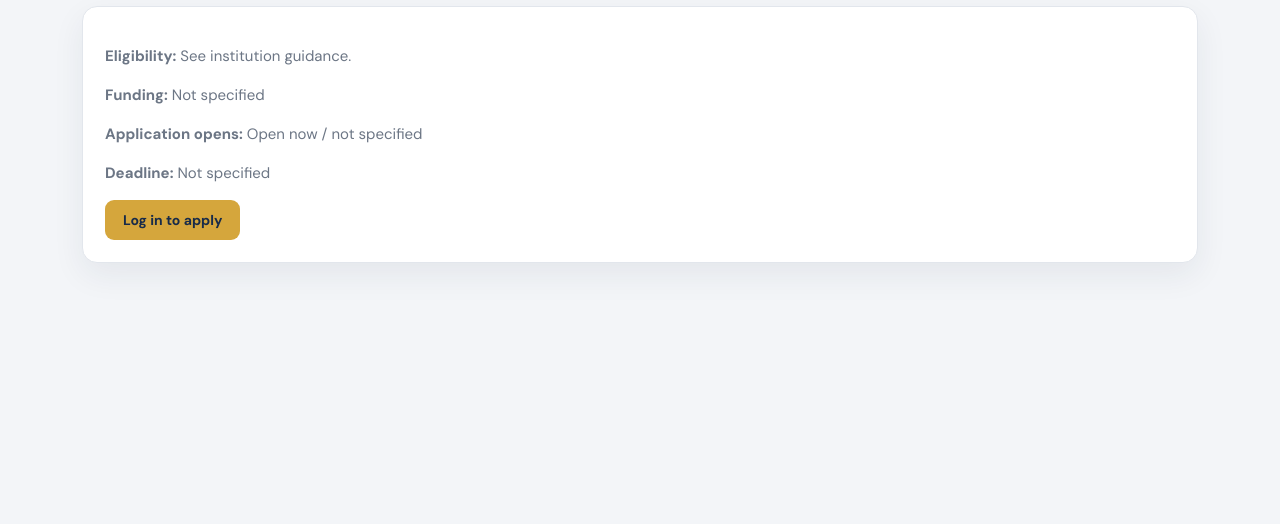
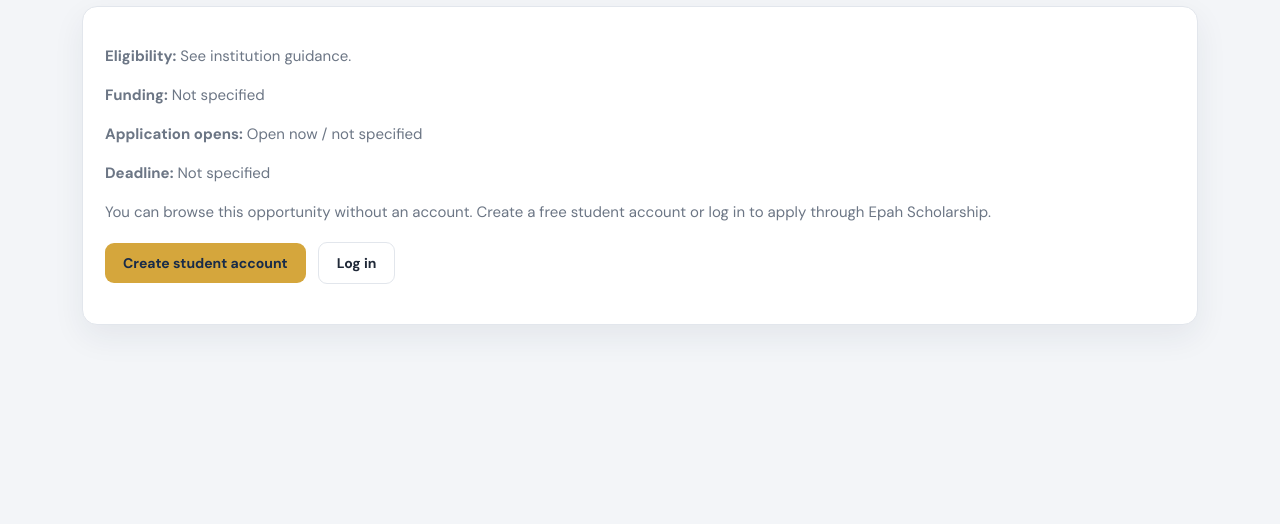
Before and after one commit to fepah222/epah_scholarship_project, a Python web app: template app/templates/scholarships/detail.html in a window 1280 px wide. Shown: the part 183-707 px from the top of the page. Run offline with Jinja, Linux system fonts and the light colour scheme; the template is opened without the code that fills it, so the values that code supplies are empty.

Commit message:
Allow public external scholarship applications without login

```diff
--- a/app/templates/scholarships/detail.html
+++ b/app/templates/scholarships/detail.html
@@ -10,15 +10,23 @@
   {% if scholarship.country_eligibility %}<p><b>Eligible countries:</b> {{ scholarship.country_eligibility }}</p>{% endif %}
   {% if scholarship.benefits %}<p><b>Benefits:</b> {{ scholarship.benefits }}</p>{% endif %}
   <p><b>Funding:</b> {{ scholarship.funding_type or 'Not specified' }}</p>
-  <p><b>Application opens:</b> {{ scholarship.application_open_date or 'Open now / not specified' }}</p>
-  <p><b>Deadline:</b> {{ scholarship.application_deadline or 'Not specified' }}</p>
+  <p><b>Application opens:</b> {{ scholarship.application_open_date.strftime('%d %b %Y') if scholarship.application_open_date else 'Open now / not specified' }}</p>
+  <p><b>Deadline:</b> {{ scholarship.application_deadline.strftime('%d %b %Y') if scholarship.application_deadline else 'Not specified' }}</p>
   {% if scholarship.available_positions %}<p><b>Available positions:</b> {{ scholarship.available_positions }}</p>{% endif %}
-  {% if current_user.is_authenticated and current_user.role == 'student' %}
+
+  {% if scholarship.application_method == 'external' %}
+    {% if scholarship.application_open_date and scholarship.application_open_date > today %}
+      <p class="muted">Applications have not opened yet.</p>
+    {% elif scholarship.application_deadline and scholarship.application_deadline < today %}
+      <p class="muted">The application deadline has passed.</p>
+    {% else %}
+      <a class="button" href="{{ scholarship.external_application_url }}" target="_blank" rel="noopener noreferrer">Apply on institution website</a>
+      <p class="muted">This application is completed on the institution's website. You do not need an Epah Scholarship account to continue.</p>
+    {% endif %}
+  {% elif current_user.is_authenticated and current_user.role == 'student' %}
     {% if already_applied %}
       <p class="pill">You have already applied</p>
       <a class="text-link" href="{{ url_for('student.applications') }}">View your applications</a>
-    {% elif scholarship.application_method == 'external' %}
-      <a class="button" href="{{ scholarship.external_application_url }}" target="_blank" rel="noopener noreferrer">Apply on institution website</a>
     {% elif scholarship.application_open_date and scholarship.application_open_date > today %}
       <p class="muted">Applications have not opened yet.</p>
     {% elif scholarship.application_deadline and scholarship.application_deadline < today %}
@@ -35,7 +43,10 @@
       <button class="button secondary">Save scholarship</button>
     </form>
   {% elif not current_user.is_authenticated %}
-    <a class="button" href="{{ url_for('auth.login') }}">Log in to apply</a>
+    <p class="muted">You can browse this opportunity without an account. Create a free student account or log in to apply through Epah Scholarship.</p>
+    <div class="actions"><a class="button" href="{{ url_for('auth.register') }}">Create student account</a><a class="button secondary" href="{{ url_for('auth.login') }}">Log in</a></div>
+  {% else %}
+    <p class="muted">Student accounts are required to submit applications through Epah Scholarship.</p>
   {% endif %}
 </article>
 {% endblock %}
```
